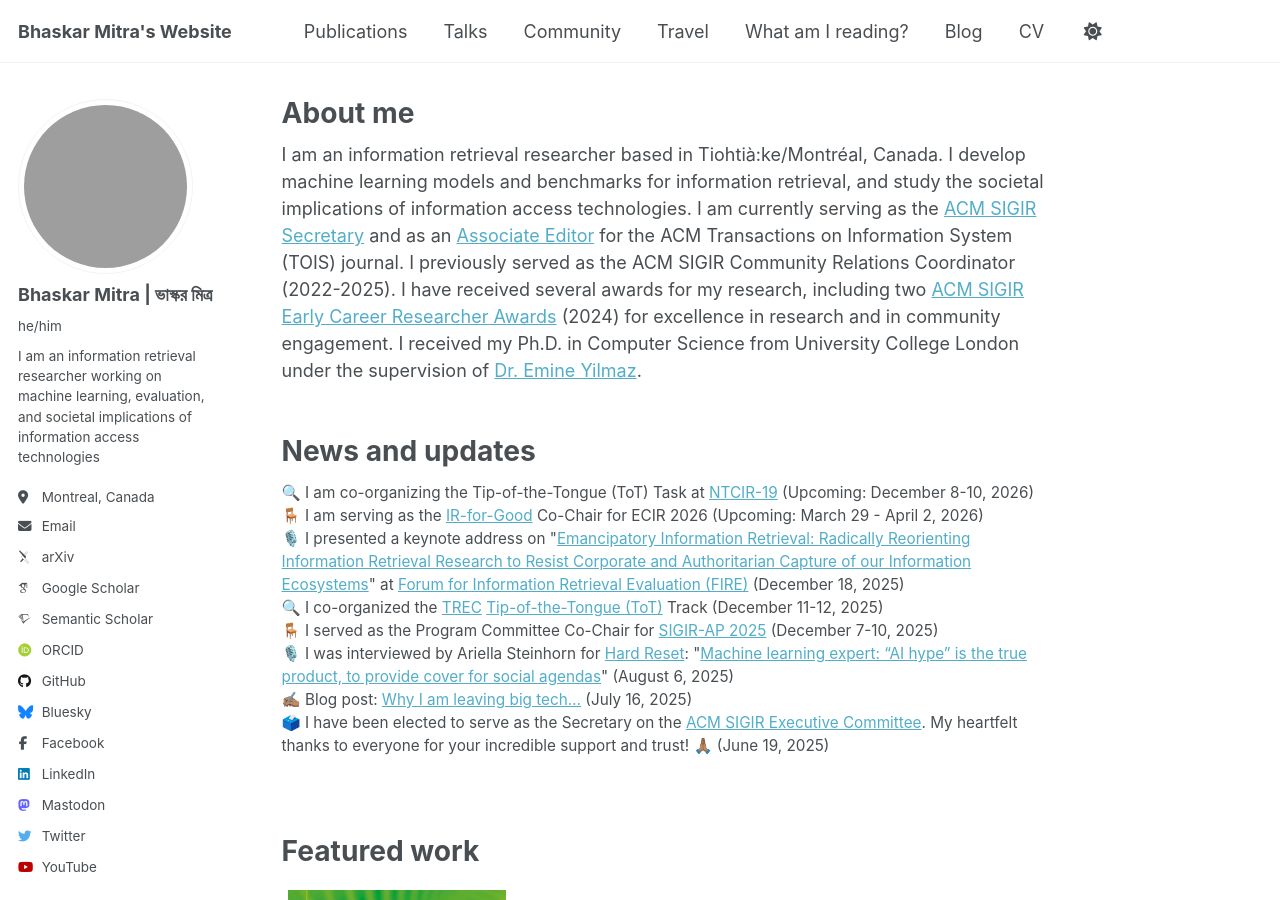
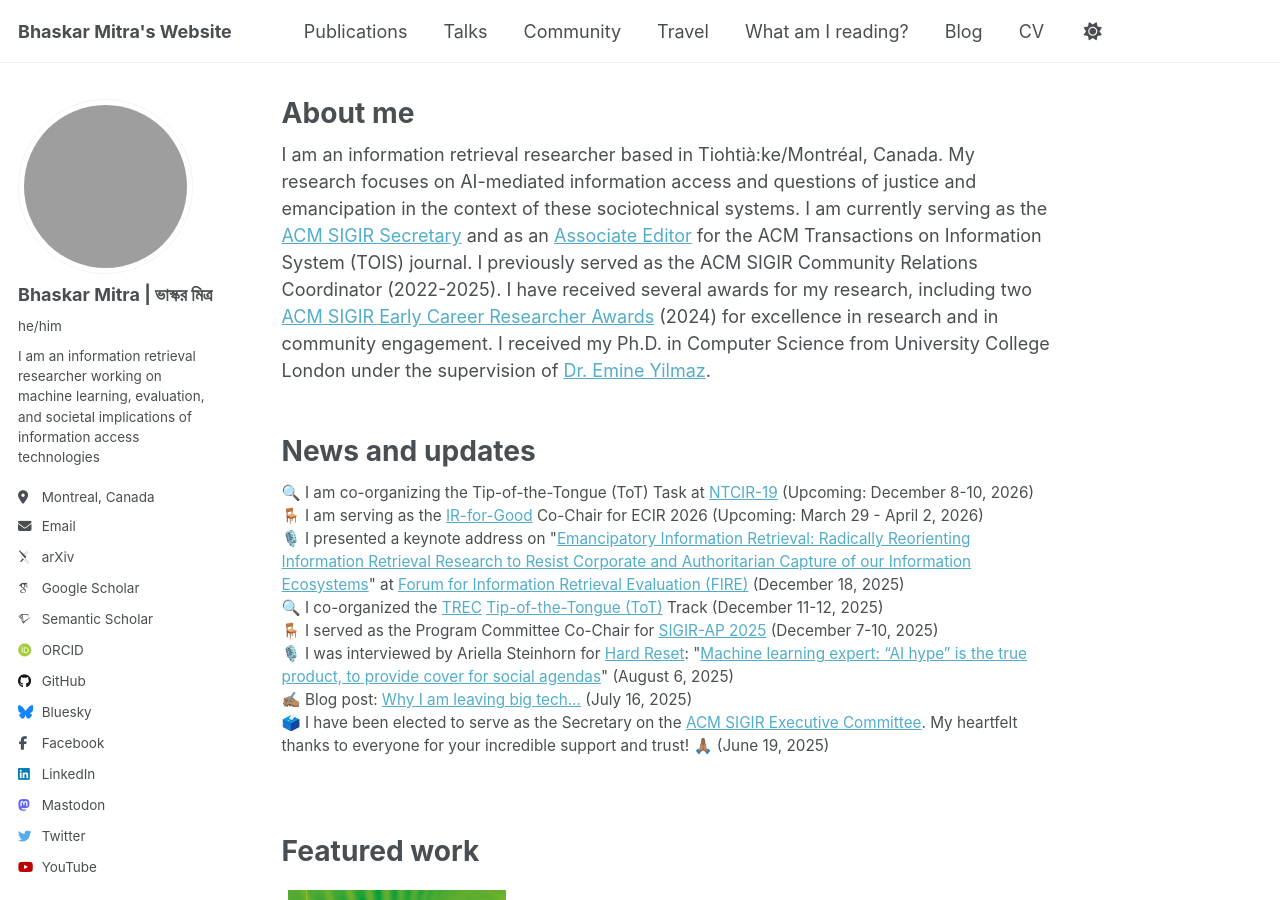
Before and after one commit to bhaskar-mitra/bhaskar-mitra.github.io, a Jekyll site: the page built from _pages/about.md, in a window 1280 px wide and 900 px high. Built offline with Jekyll 4.4.1, drawn with Linux system fonts in a browser that asks for light colours; some web fonts are replaced; grey boxes are pictures that could not be loaded.

Commit message:
Update about.md

```diff
--- a/_pages/about.md
+++ b/_pages/about.md
@@ -8,7 +8,7 @@
 ---
 
 I am an information retrieval researcher based in Tiohtià:ke/Montréal, Canada.
-I develop machine learning models and benchmarks for information retrieval, and study the societal implications of information access technologies.
+My research focuses on  AI-mediated information access and questions of justice and emancipation in the context of these sociotechnical systems.
 I am currently serving as the [ACM SIGIR Secretary](https://sigir.org/general-information/officers-and-volunteers) and as an [Associate Editor](https://dl.acm.org/journal/tois/editorial-board) for the ACM Transactions on Information System (TOIS) journal.
 I previously served as the ACM SIGIR Community Relations Coordinator (2022-2025).
 I have received several awards for my research, including two [ACM SIGIR Early Career Researcher Awards](https://sigir.org/awards/sigir-ecr-awards/) (2024) for excellence in research and in community engagement.
```
